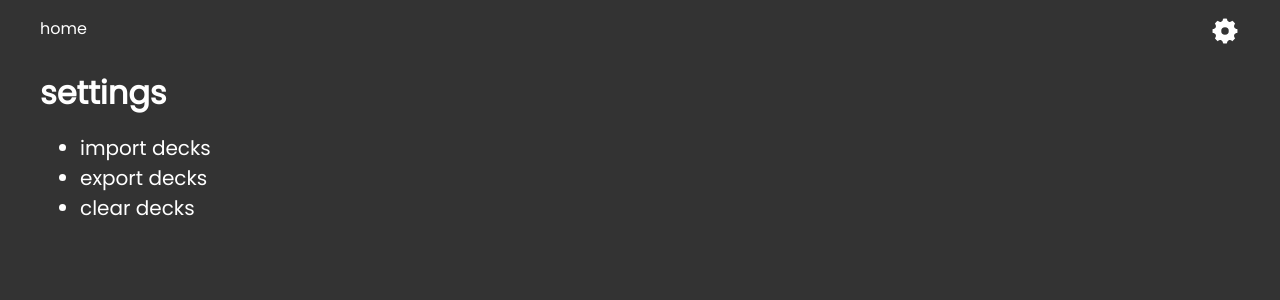
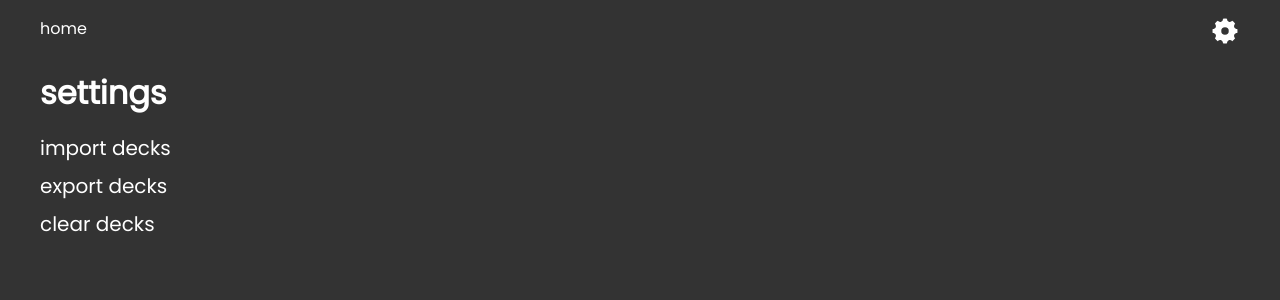
Before and after one commit to colorlessenergy/collection, a Next.js app: page /settings in a window 1280 px wide. Shown: the top 300 px of the page. Built offline with nearby package versions, Linux system fonts and the light colour scheme.

Commit message:
add styles for settings page

```diff
--- a/styles/base.scss
+++ b/styles/base.scss
@@ -54,3 +54,9 @@ label {
     display: block;
     margin-bottom: $space-1;
 }
+
+ul {
+    padding: 0;
+
+    list-style-type: none;
+}
--- a/styles/utilities.scss
+++ b/styles/utilities.scss
@@ -34,6 +34,10 @@
     margin-right: $space-1;
 }
 
+.mb-1 {
+    margin-bottom: $space-1;
+}
+
 .mb-2 {
     margin-bottom: $space-2;
 }
```
